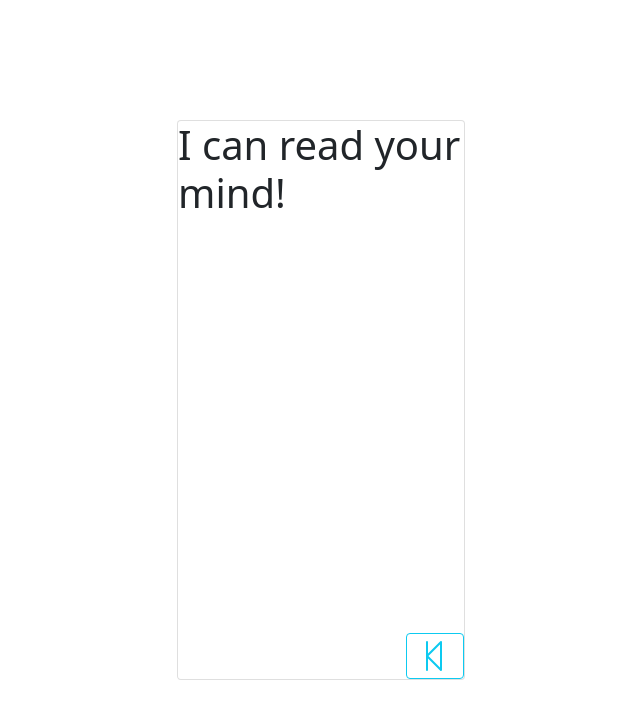
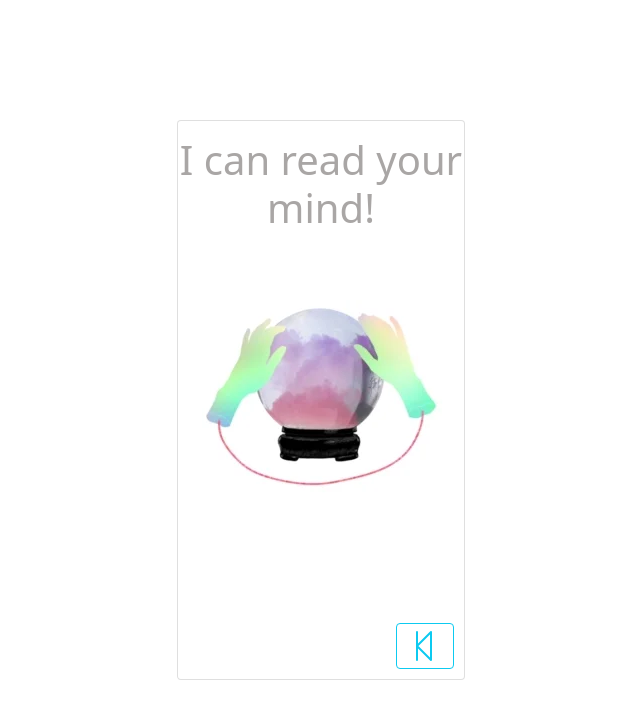
Before and after one commit to marquisepiton/The-Mystical-Mind-Reader, a plain HTML site: page index.html in a window 1280 px wide. Shown: the whole page, without its empty margins (331-971 px from the left). Drawn offline with nearby package versions, Linux system fonts and the light colour scheme; the site is published under a folder, as on GitHub Pages, so addresses that start at the root find nothing.

Commit message:
Update index.html

```diff
--- a/index.html
+++ b/index.html
@@ -10,7 +10,7 @@
   <link href="https://cdn.jsdelivr.net/npm/bootstrap@5.0.0-beta2/dist/css/bootstrap.min.css" rel="stylesheet"
     integrity="sha384-BmbxuPwQa2lc/FVzBcNJ7UAyJxM6wuqIj61tLrc4wSX0szH/Ev+nYRRuWlolflfl" crossorigin="anonymous">
 
-  <link rel="stylesheet" href="/css/style.css">
+  <link rel="stylesheet" href="./css/style.css">
 
   <title>Mind Reader</title>
 </head>
@@ -33,7 +33,7 @@
                       <!-- This text will change -->
                       <h1 id='instruction'>I can read your mind! <img
                           class="position-absolute top-50 start-50 translate-middle"
-                          src="/img/fortuneTellerHandsAndBall.webp" alt=""></h1>
+                          src="./img/fortuneTellerHandsAndBall.webp" alt=""></h1>
 
                     </div>
                     <!-- A button ("Next/Reveal" will appear once the user starts the game.) -->
```
